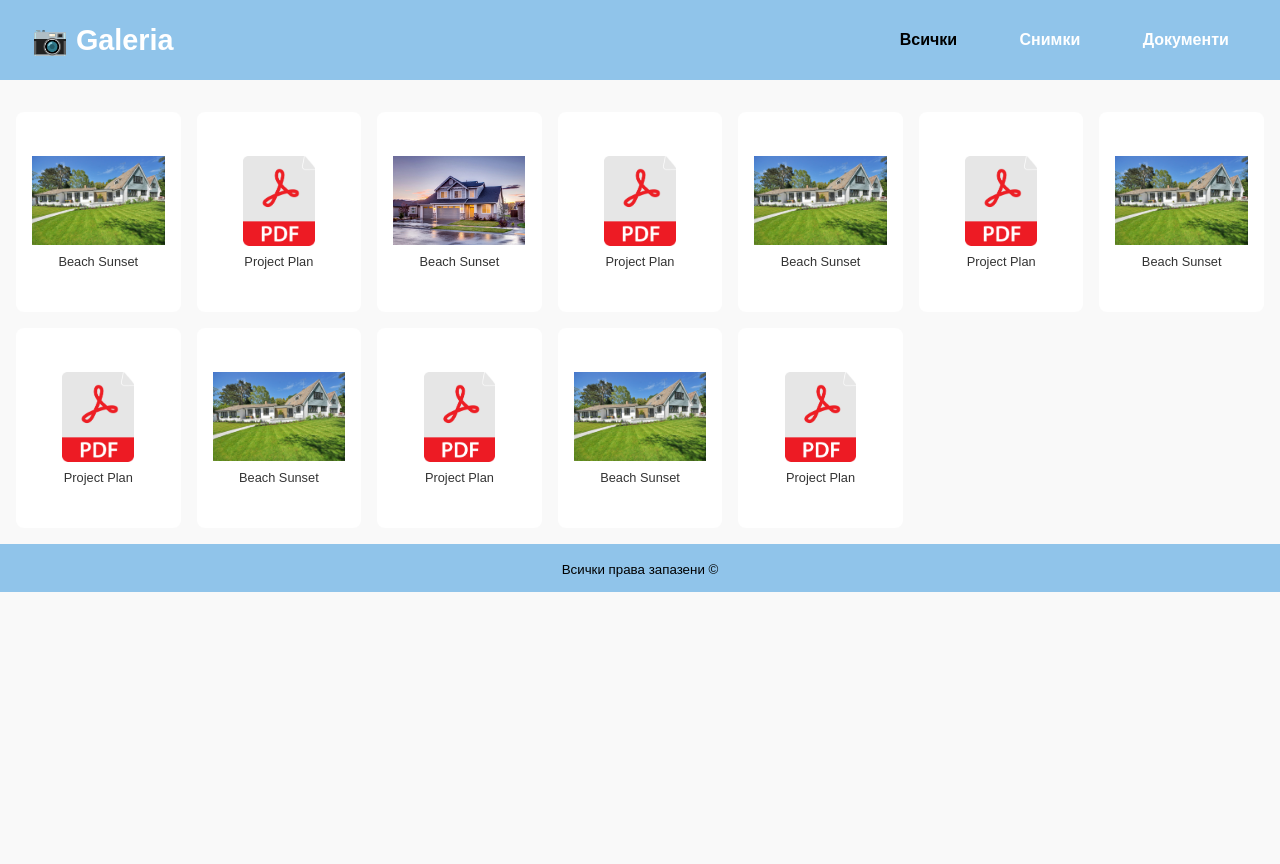
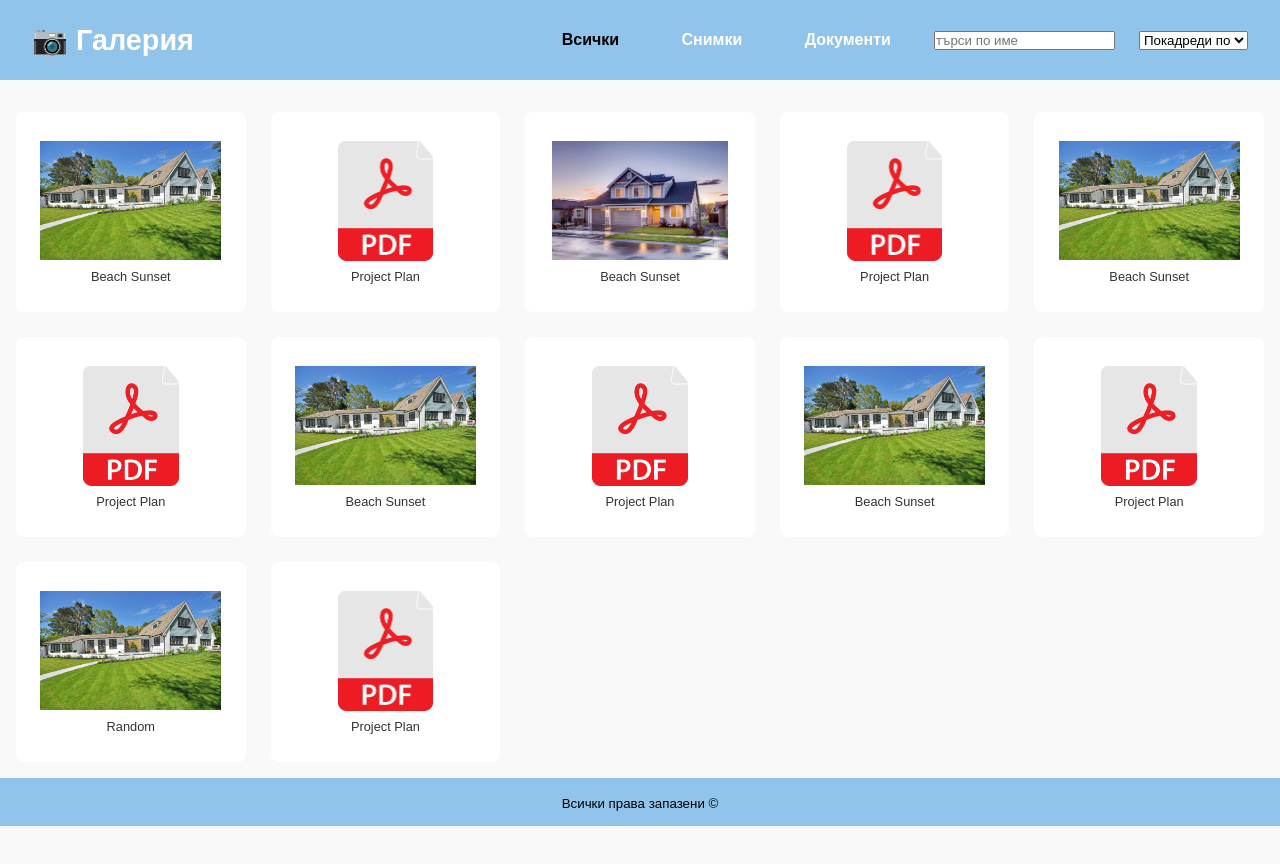
Before and after one commit to KostovPV/react-gallery, a React (Vite) app: page / in a window 1280 px wide. Shown: the top 864 px of the page. Built offline with nearby package versions, Linux system fonts and the light colour scheme.

Commit message:
Sorting and filering the results edited

```diff
--- a/src/App.jsx
+++ b/src/App.jsx
@@ -11,14 +11,40 @@ import Footer from './components/Footer/Footer';
 function App() {
   const [filter, setFilter] = useState("all");
   const [selectedItem, setSelectedItem] = useState(null);
+  const [searchTerm, setSearchTerm] = useState("");
+  const [sortOrder, setSortOrder] = useState("default");
 
-  const filteredItems =
-    filter === "all" ? data : data.filter(item => item.type === filter);
+
+  const filteredItems = data
+    .filter(item =>
+      filter === "all" ? true : item.type === filter
+    )
+    .filter(item =>
+      item.title.toLowerCase().includes(searchTerm.toLowerCase())
+    )
+    .sort((a, b) => {
+      if (sortOrder === "name") return a.title.localeCompare(b.title);
+      if (sortOrder === "date") return new Date(b.date) - new Date(a.date);
+      return 0;
+    });
+
+    const blurActiveElement = () => {
+      if (document.activeElement && typeof document.activeElement.blur === "function") {
+        document.activeElement.blur();
+      }
+    };
+
 
   return (
     <>
-      <FilterBar currentFilter={filter} onFilterChange={setFilter} />
-      <Gallery items={filteredItems} onItemClick={setSelectedItem} />
+      <FilterBar currentFilter={filter}
+        onFilterChange={setFilter}
+        onSearchChange={setSearchTerm}
+        onSortChange={setSortOrder} />
+      <Gallery items={filteredItems} onItemClick={(item) => {
+        blurActiveElement(); // fixes the aria-hidden + focus conflict
+        setSelectedItem(item);
+      }} />
       <ModalViewer
         isOpen={!!selectedItem}
         item={selectedItem}
--- a/src/components/FilterBar.css
+++ b/src/components/FilterBar.css
@@ -52,6 +52,7 @@
     display: flex;
     gap: 1.5rem;
     list-style: none;
+    align-items: center;
 }
 
 .filter-list li button {
--- a/src/components/FilterBar.jsx
+++ b/src/components/FilterBar.jsx
@@ -1,8 +1,16 @@
 import React, { useState } from "react";
 import "./FilterBar.css";
 
-const FilterBar = ({ currentFilter, onFilterChange }) => {
+const FilterBar = ({
+  currentFilter,
+  onFilterChange,
+  onSearchChange,
+  onSortChange,
+}) => {
   const [isMobileOpen, setIsMobileOpen] = useState(false);
+  const [searchTerm, setSearchTerm] = useState("");
+  const [sortOrder, setSortOrder] = useState("default");
+
   const filters = [
     { type: "all", label: "Всички" },
     { type: "image", label: "Снимки" },
@@ -14,10 +22,22 @@ const FilterBar = ({ currentFilter, onFilterChange }) => {
     setIsMobileOpen(false);
   };
 
+  const handleSearch = (e) => {
+    const value = e.target.value;
+    setSearchTerm(value);
+    onSearchChange(value);
+  };
+
+  const handleSort = (e) => {
+    const value = e.target.value;
+    setSortOrder(value);
+    onSortChange(value);
+  };
+
   return (
     <header className="filter-header">
       <nav className="filterbar-container">
-        <div className="filter-logo">📷 Galeria</div>
+        <div className="filter-logo">📷 Галерия</div>
 
         <input
           type="checkbox"
@@ -33,7 +53,7 @@ const FilterBar = ({ currentFilter, onFilterChange }) => {
           <span className="line"></span>
         </label>
 
-        <ul className={`filter-list ${isMobileOpen ? "active" : ""}`}>
+        <div className={`filter-list ${isMobileOpen ? "active" : ""}`}>
           {filters.map(({ type, label }) => (
             <li key={type}>
               <button
@@ -44,7 +64,27 @@ const FilterBar = ({ currentFilter, onFilterChange }) => {
               </button>
             </li>
           ))}
-        </ul>
+          <li className="name-search">
+            <input
+              type="text"
+              placeholder="търси по име"
+              value={searchTerm}
+              onChange={handleSearch}
+              className="filter-search"
+            />
+          </li>
+          <li className="arrange-list">
+            <select
+              value={sortOrder}
+              onChange={handleSort}
+              className="filter-sort"
+            >
+              <option value="default">Покадреди по</option>
+              <option value="name">Име</option>
+              <option value="date">Дата</option>
+            </select>
+          </li>
+        </div>
       </nav>
     </header>
   );
--- a/src/components/Gallery.css
+++ b/src/components/Gallery.css
@@ -1,13 +1,14 @@
 .gallery-grid {
     display: grid;
-    grid-template-columns: repeat(auto-fill, minmax(160px, 1fr));
-    gap: 16px;
+    grid-template-columns: repeat(auto-fill, minmax(200px, 1fr));
+    gap: 25px;
     padding: 1rem;
     margin-top: 6rem;
   }
 
   .gallery-item {
     width: 100%;
+    /* min-width: 200px; */
     height: 200px;
     background: #fff;
     border-radius: 8px;
@@ -34,7 +35,7 @@
 
   .image-container {
     width: 100%;
-    height: 90px;
+    height: 120px;
     display: flex;
     justify-content: center;
     align-items: center;
--- a/src/data/galleryData.json
+++ b/src/data/galleryData.json
@@ -3,74 +3,84 @@
     "id": "1",
     "title": "Beach Sunset",
     "type": "image",
-      "src": "/images/property1.jpg"
+    "src": "/images/property1.jpg",
+    "date": "2023-08-15"
   },
   {
     "id": "2",
     "title": "Project Plan",
     "type": "pdf",
-      "src": "/pdfs/template1.pdf"
+    "src": "/pdfs/template1.pdf",
+    "date": "2023-07-01"
   },
   {
     "id": "3",
     "title": "Beach Sunset",
     "type": "image",
-      "src": "/images/property2.jpg"
+    "src": "/images/property2.jpg",
+    "date": "2023-09-05"
   },
   {
     "id": "4",
     "title": "Project Plan",
     "type": "pdf",
-      "src": "/pdfs/template1.pdf"
+    "src": "/pdfs/template1.pdf",
+    "date": "2023-07-15"
   },
   {
     "id": "5",
     "title": "Beach Sunset",
     "type": "image",
-      "src": "/images/property1.jpg"
+    "src": "/images/property1.jpg",
+    "date": "2023-10-10"
   },
   {
     "id": "6",
     "title": "Project Plan",
     "type": "pdf",
-      "src": "/pdfs/template1.pdf"
+    "src": "/pdfs/template1.pdf",
+    "date": "2023-06-30"
   },
   {
     "id": "7",
     "title": "Beach Sunset",
     "type": "image",
-      "src": "/images/property1.jpg"
+    "src": "/images/property1.jpg",
+    "date": "2023-11-01"
   },
   {
     "id": "8",
     "title": "Project Plan",
     "type": "pdf",
-      "src": "/pdfs/template1.pdf"
-    }
-    ,
+    "src": "/pdfs/template1.pdf",
+    "date": "2023-05-20"
+  },
   {
     "id": "9",
     "title": "Beach Sunset",
     "type": "image",
-      "src": "/images/property1.jpg"
+    "src": "/images/property1.jpg",
+    "date": "2023-12-25"
   },
   {
     "id": "10",
     "title": "Project Plan",
     "type": "pdf",
-     "src": "/pdfs/template1.pdf"
-    }
-    ,
+    "src": "/pdfs/template1.pdf",
+    "date": "2023-10-01"
+  },
   {
     "id": "11",
-      "title": "Beach Sunset",
+    "title": "Random",
     "type": "image",
-       "src": "/images/property1.jpg"
+    "src": "/images/property1.jpg",
+    "date": "2024-01-15"
   },
   {
     "id": "12",
     "title": "Project Plan",
     "type": "pdf",
-      "src": "/pdfs/template1.pdf"
+    "src": "/pdfs/template1.pdf",
+    "date": "2023-08-10"
   }
 ]
```
Lines whose indentation alone changed are shown as unchanged.
